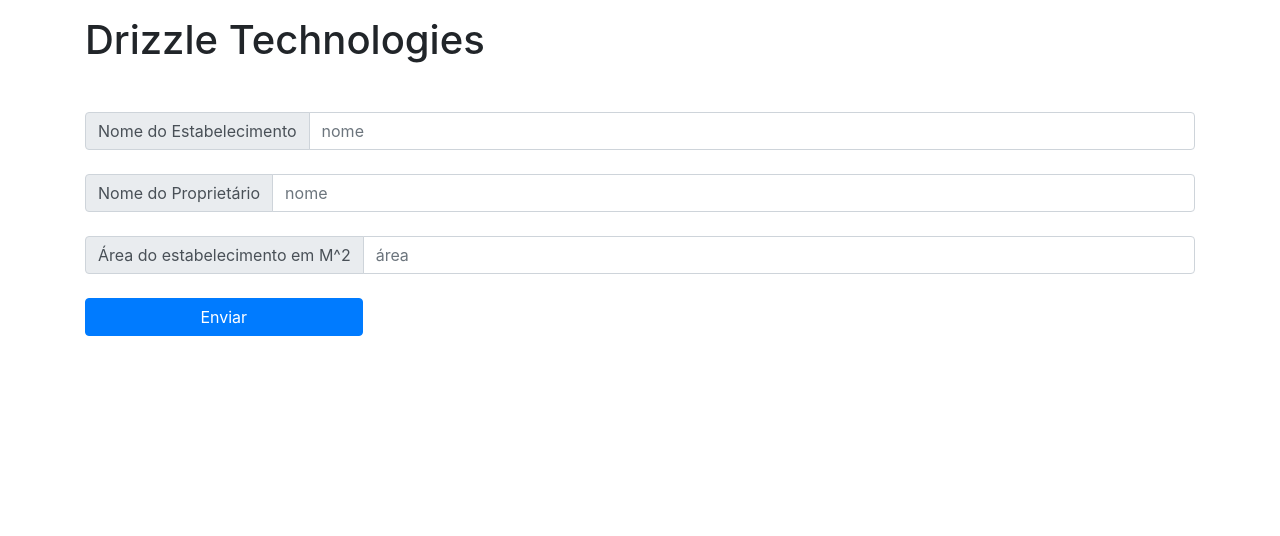
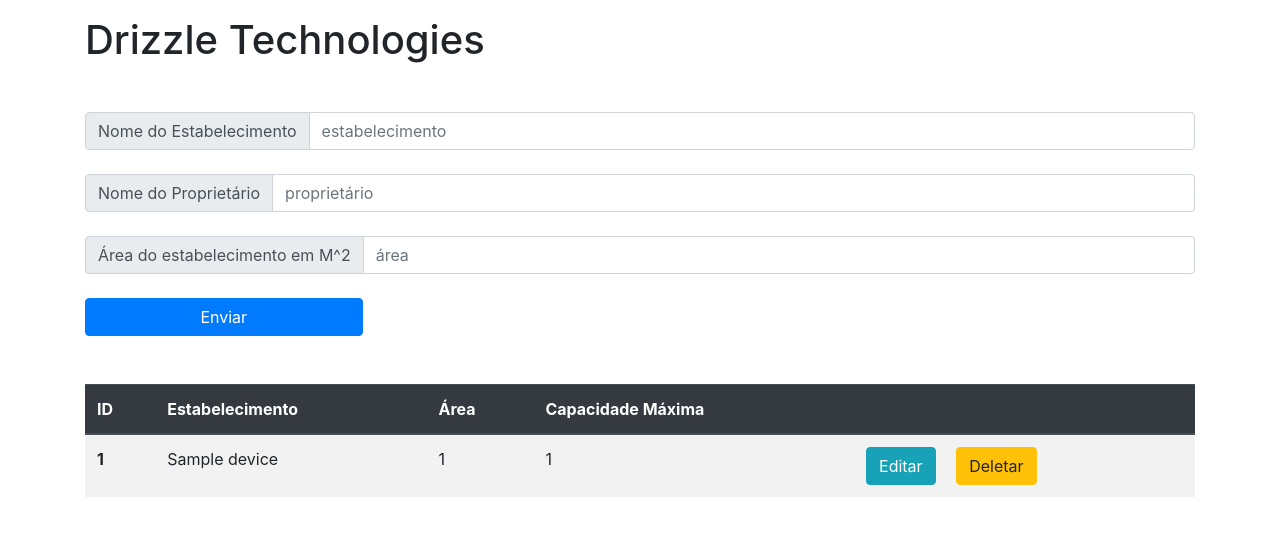
Before and after one commit to Drizzle-Technologies/inteng33, a Flask app: page / in a window 1280 px wide. Shown: the top 536 px of the page. Run offline with Flask 2, Linux system fonts and the light colour scheme; tables that the repository leaves empty hold one stand-in row (values such as "Sample post").

Commit message:
Adding user success alert and devices table.

```diff
--- a/src/templates/index.html
+++ b/src/templates/index.html
@@ -6,6 +6,11 @@
         <link rel="stylesheet" href="https://cdn.jsdelivr.net/npm/bootstrap@4.5.3/dist/css/bootstrap.min.css" integrity="sha384-TX8t27EcRE3e/ihU7zmQxVncDAy5uIKz4rEkgIXeMed4M0jlfIDPvg6uqKI2xXr2" crossorigin="anonymous">
     </head>
     <body>
+      <header>
+        <div class="alert alert-success" role="alert">
+          Dispositivo registrado!
+        </div>
+      </header>
       <main>
           <article class="container-sm mt-3">
               <h1 class="mb-5">Drizzle Technologies</h1>
@@ -14,13 +19,13 @@
                     <div class="input-group-prepend">
                       <span class="input-group-text" id="basic-addon1">Nome do Estabelecimento</span>
                     </div>
-                      <input type="text" name='shop_name' class="form-control" placeholder="nome" aria-label="Nome do Estabelecimento" aria-describedby="basic-addon1">
+                    <input type="text" name='shop_name' class="form-control" placeholder="estabelecimento" aria-label="Nome do Estabelecimento" aria-describedby="basic-addon1">
                   </div>
                   <div class="input-group mb-4">
                     <div class="input-group-prepend">
                       <span class="input-group-text" id="basic-addon1">Nome do Proprietário</span>
                     </div>
-                      <input type="text" name='owner' class="form-control" placeholder="nome" aria-label="Nome do Proprietário" aria-describedby="basic-addon1">
+                    <input type="text" name='owner' class="form-control" placeholder="proprietário" aria-label="Nome do Proprietário" aria-describedby="basic-addon1">
                   </div>
                   <div class="input-group mb-4">
                     <div class="input-group-prepend">
@@ -31,8 +36,39 @@
                   <button type="submit" class="btn btn-primary col-md-3">Enviar</button>
               </form>
           </article>
+          <section class="container-sm mt-5">
+            <table class="table table-striped table-hover">
+              <thead class="thead-dark">
+                <tr>
+                  <th scope="col">ID</th>
+                  <th scope="col">Estabelecimento</th>
+                  <th scope="col">Área</th>
+                  <th scope="col">Capacidade Máxima</th>
+                  <th></th>
+                </tr>
+              </thead>
+              <tbody>
+                {% for device in devices %}
+                  <tr>
+                    <th scope="row">{{ device.ID }}</th>
+                    <td>{{ device.shop_name }}</th>
+                    <td>{{ device.area }}</th>
+                    <td>{{ device.max_people }}</th>
+                    <td>
+                      <button class="btn btn-info mr-3">Editar</button>
+                      <button class="btn btn-warning">Deletar</button>
+                    </td>
+                  </tr>
+                {% endfor %}
+              </tbody>
+            </table>
+          </section>
       </main>
     </body>
+    <script>
+      let displaySuccess = parseInt('{{ display_success or 0 }}');
+    </script>
+    <script src="{{ url_for('static', filename='index.js') }}"></script>
     <script src="https://code.jquery.com/jquery-3.5.1.slim.min.js" integrity="sha384-DfXdz2htPH0lsSSs5nCTpuj/zy4C+OGpamoFVy38MVBnE+IbbVYUew+OrCXaRkfj" crossorigin="anonymous"></script>
     <script src="https://cdn.jsdelivr.net/npm/bootstrap@4.5.3/dist/js/bootstrap.bundle.min.js" integrity="sha384-ho+j7jyWK8fNQe+A12Hb8AhRq26LrZ/JpcUGGOn+Y7RsweNrtN/tE3MoK7ZeZDyx" crossorigin="anonymous"></script>
 </html>
```
Lines whose indentation alone changed are shown as unchanged.
